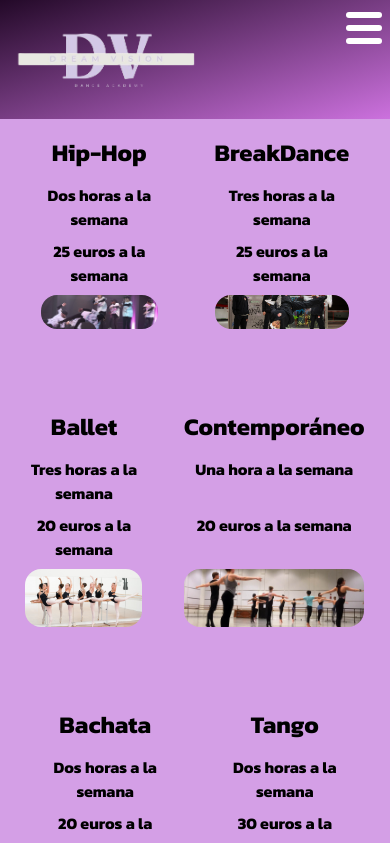
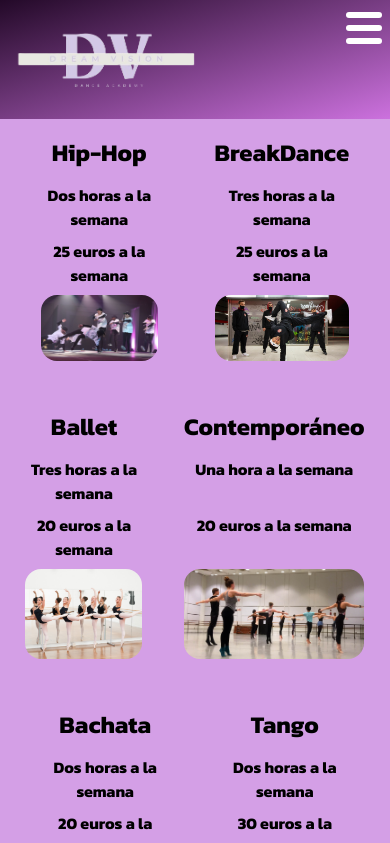
Before and after one commit to Cynthia2221/DanceAcademy, a React (Vite) app: page / in a window 390 px wide. Shown: the top 843 px of the page. Built offline with nearby package versions, Linux system fonts and the light colour scheme.

Commit message:
Finalizada segunda entrega

```diff
--- a/src/components/danceTypes/DanceTypes.css
+++ b/src/components/danceTypes/DanceTypes.css
@@ -41,8 +41,17 @@ h2 {
   }
 
   .dance-types-img-container {
-    height: calc(100% - 14rem);
+    height: calc(100% - 12rem);
   }
+
+  /* .dance-types-img-container>img {
+    width: 100%;
+    height: 100%;
+    object-fit: cover;
+    border-radius: 1rem;
+    transition: transform 0.3s ease;
+  } */
+
 }
 
 /* @media screen and (max-width: 576px) {
--- a/src/data/firebase.js
+++ b/src/data/firebase.js
@@ -3,7 +3,7 @@ import { initializeApp } from "firebase/app";
 import { getAnalytics } from "firebase/analytics";
 // TODO: Add SDKs for Firebase products that you want to use
 // https://firebase.google.com/docs/web/setup#available-libraries
-
+import { getDatabase } from "firebase/database";
 // Your web app's Firebase configuration
 // For Firebase JS SDK v7.20.0 and later, measurementId is optional
 const firebaseConfig = {
@@ -20,3 +20,7 @@ const firebaseConfig = {
 // Initialize Firebase
 const app = initializeApp(firebaseConfig);
 const analytics = getAnalytics(app);
+
+const db= getDatabase(app);
+
+export default db;
```
